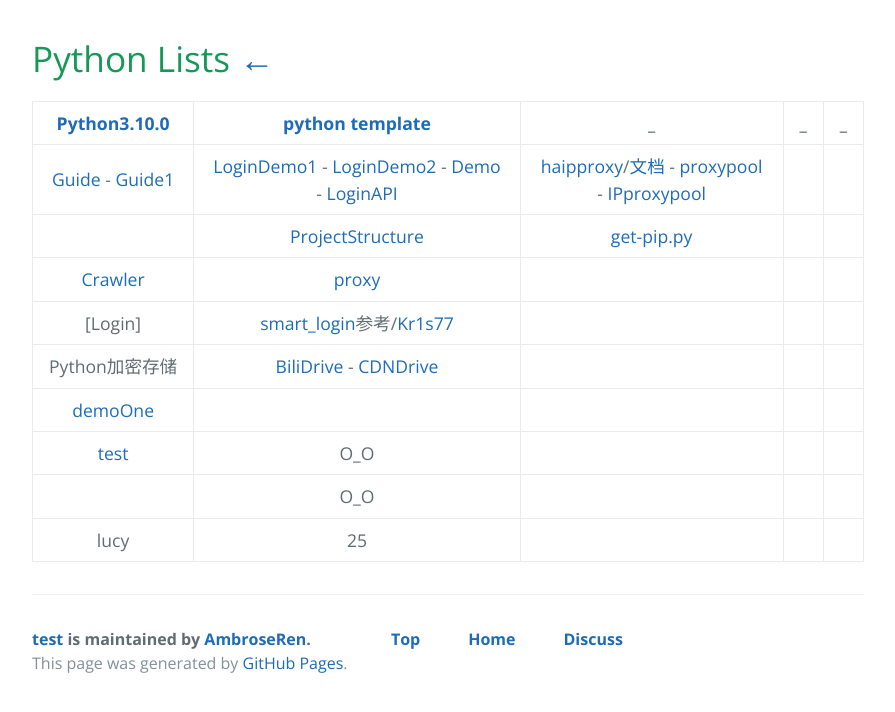
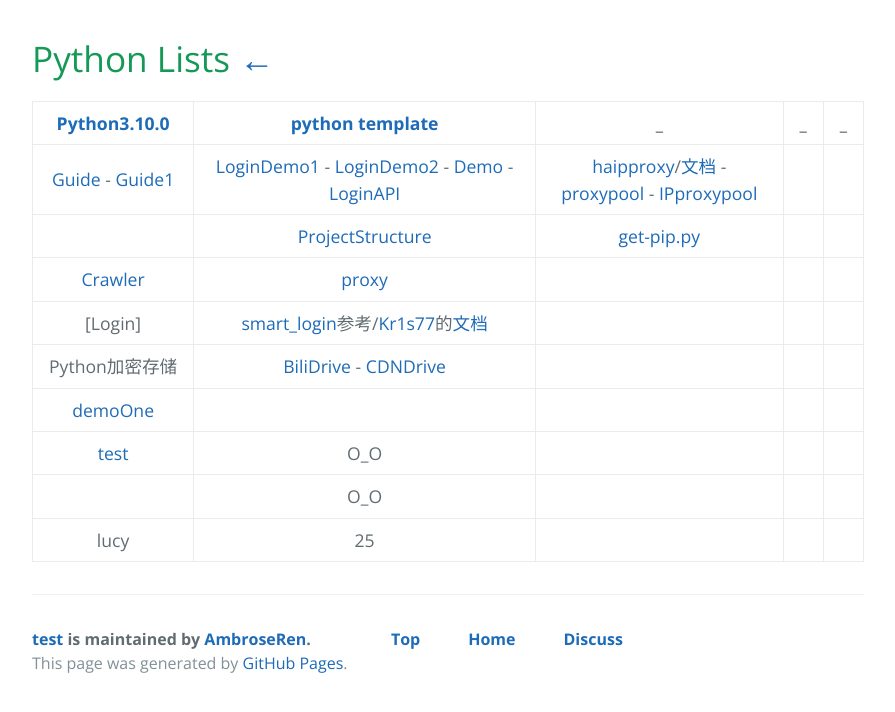
Before and after one commit to AmbroseRen/test, a Jekyll site: the page built from Data/Python/index.md, in a window 1280 px wide. Shown: the top 712 px of the page, without its empty margins (192-1087 px from the left). Built offline with Jekyll 4.4.1, drawn with Linux system fonts in a browser that asks for light colours; our own code applies the rules of GitHub Pages for plain Markdown files; the repository's description, which GitHub fills in, is left out.

Commit message:
Update index.md

```diff
--- a/Data/Python/index.md
+++ b/Data/Python/index.md
@@ -5,7 +5,7 @@
 | [Guide](Guide.md) - [Guide1](https://github.com/TwoWater/Python/blob/master/Res/Python%E5%8D%9A%E5%AE%A2%E7%BD%91%E7%AB%99%E8%B5%84%E6%BA%90.md) | [LoginDemo1](https://github.com/Kr1s77/awesome-python-login-model) - [LoginDemo2](https://github.com/SpiderClub/smart_login) - [Demo](https://github.com/injetlee/Python) - [LoginAPI](https://github.com/CharlesPikachu/DecryptLogin) | [haipproxy](https://github.com/SpiderClub/haipproxy)/[文档](https://spiderclub.github.io/haipproxy/) - [proxypool](https://github.com/jhao104/proxy_pool/blob/master/README.md) - [IPproxypool](https://github.com/qiyeboy/IPProxyPool) | []() | []() |
 | []() | [ProjectStructure](ProjectStructure.md) | [get-pip.py](https://raw.githubusercontent.com/AmbroseRen/test/master/Data/Python/get-pip.py) | []() | []() |
 | [Crawler](Crawler/index.md) | [proxy](proxy/index.md) | []() | []() | []() |
-| [Login] | [smart_login](https://github.com/SpiderClub/smart_login/blob/master/csdn/csdn_login.py)参考/[Kr1s77](https://github.com/Kr1s77/awesome-python-login-model) | []() | []() | []() |
+| [Login] | [smart_login](https://github.com/SpiderClub/smart_login/blob/master/csdn/csdn_login.py)参考/[Kr1s77](https://github.com/Kr1s77/awesome-python-login-model)的[文档](https://www.jiqizhixin.com/articles/19031002) | []() | []() | []() |
 | Python加密存储 | [BiliDrive](https://github.com/Hsury/BiliDrive) - [CDNDrive](https://github.com/apachecn/CDNDrive) | []() | []() | []() |
 | [demoOne](demoOne/index.md) | []() | []() | []() | []() |
 | [test](https://raw.githubusercontent.com/AmbroseRen/test/master/Data/Python/test.py) | O_O | []() | []() |
```
